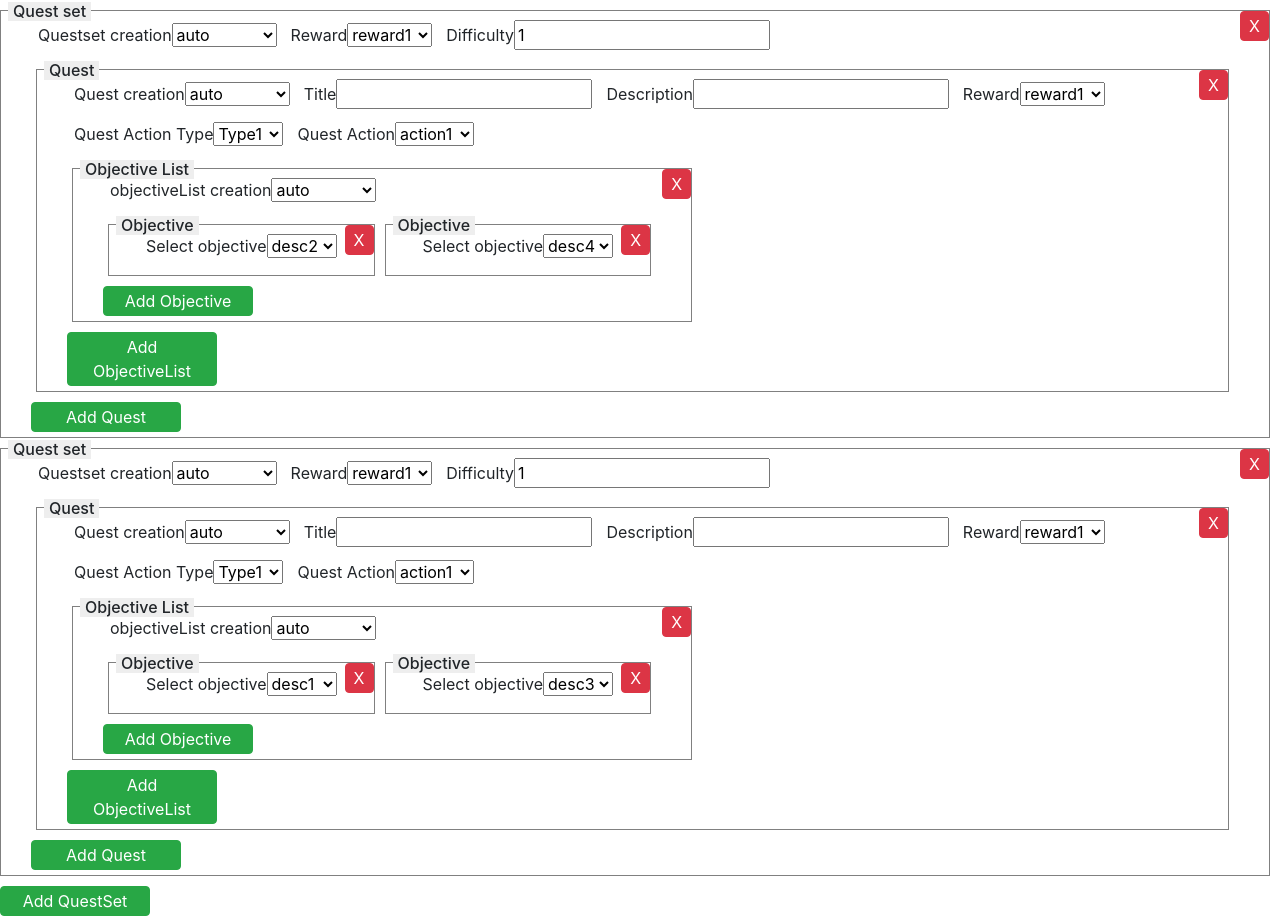
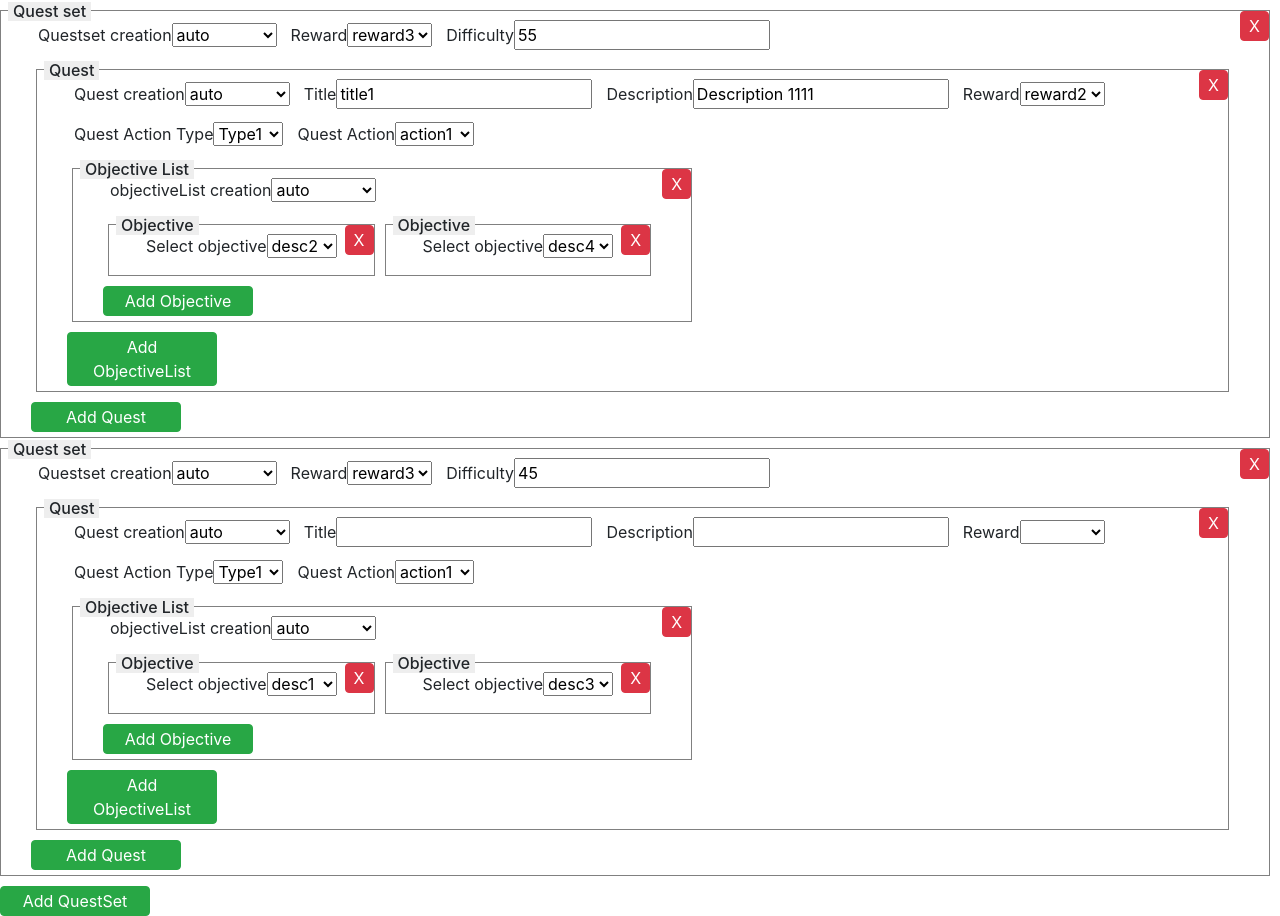
Before and after one commit to sachinsebastian1212/VueApp, a Vue app: page / in a window 1280 px wide. Built offline with nearby package versions, Linux system fonts and the light colour scheme.

Commit message:
set data to form tags using v-model

```diff
--- a/src/QuestCreationData.json
+++ b/src/QuestCreationData.json
@@ -16,11 +16,13 @@
             "id": "ol_1",
             "children": [{
                     "type": "objective",
-                    "id": "ob_78"
+                    "id": "ob_1",
+                    "db_id": "ob_78"
                 },
                 {
                     "type": "objective",
-                    "id": "ob_80"
+                    "id": "ob_2",
+                    "db_id": "ob_80"
                 }
             ]
         }]
@@ -28,6 +30,8 @@
 }, {
     "type": "questset",
     "id": "qs_2",
+    "rewardId": "qr_32",
+    "difficulty": "45",
     "children": [{
         "type": "quest",
         "id": "q_1",
@@ -36,11 +40,13 @@
             "id": "ol_1",
             "children": [{
                     "type": "objective",
-                    "id": "ob_77"
+                    "id": "ob_3",
+                    "db_id": "ob_77"
                 },
                 {
                     "type": "objective",
-                    "id": "ob_79"
+                    "id": "ob_4",
+                    "db_id": "ob_79"
                 }
             ]
         }]
--- a/src/components/QuestForm.vue
+++ b/src/components/QuestForm.vue
@@ -40,7 +40,6 @@ export default {
   },
   methods: {
     handleAddButton(arr) {
-      //cheat
       const obj = {
         type: "questset",
         id: "qs_2",
--- a/src/components/quest-components/Objective.vue
+++ b/src/components/quest-components/Objective.vue
@@ -5,12 +5,8 @@
     <div class="q-leafs">
       <span class="q-leaf">
         <label>Select objective</label>
-        <select>
-          <option
-            v-for="opt in objectives"
-            v-bind:key="opt.val"
-            v-bind:selected="jsonData.id === opt.val"
-          >{{opt.desc}}</option>
+        <select v-model="jsonData.db_id">
+          <option v-for="opt in objectives" v-bind:key="opt.val" v-bind:value="opt.val">{{opt.desc}}</option>
         </select>
       </span>
     </div>
--- a/src/components/quest-components/ObjectiveList.vue
+++ b/src/components/quest-components/ObjectiveList.vue
@@ -48,7 +48,6 @@ export default {
   },
   methods: {
     handleAddButton(arr) {
-      //cheat
       const obj = {
         type: "objective",
         id: "ob_78"
--- a/src/components/quest-components/Quest.vue
+++ b/src/components/quest-components/Quest.vue
@@ -11,16 +11,16 @@
       </span>
       <span class="q-leaf">
         <label>Title</label>
-        <input type="text">
+        <input type="text" v-model="jsonData.title">
       </span>
       <span class="q-leaf">
         <label>Description</label>
-        <input type="text">
+        <input type="text" v-model="jsonData.description">
       </span>
       <span class="q-leaf">
         <label>Reward</label>
-        <select>
-          <option v-for="opt in rewards" v-bind:key="opt.val">{{opt.desc}}</option>
+        <select v-model="jsonData.reward">
+          <option v-for="opt in rewards" v-bind:key="opt.val" v-bind:value="opt.val">{{opt.desc}}</option>
         </select>
       </span>
       <span class="q-leaf">
@@ -82,7 +82,6 @@ export default {
   },
   methods: {
     handleAddButton(arr) {
-      //cheat
       const obj = {
         type: "objectivelist",
         id: "ol_1",
--- a/src/components/quest-components/QuestSet.vue
+++ b/src/components/quest-components/QuestSet.vue
@@ -11,13 +11,13 @@
       </span>
       <span class="q-leaf">
         <label>Reward</label>
-        <select>
-          <option v-for="opt in rewards" v-bind:key="opt.val">{{opt.desc}}</option>
+        <select v-model="jsonData.rewardId">
+          <option v-for="opt in rewards" v-bind:value="opt.val" v-bind:key="opt.val">{{opt.desc}}</option>
         </select>
       </span>
       <span class="q-leaf">
         <label>Difficulty</label>
-        <input type="number" value="1">
+        <input type="number" value="1" v-model="jsonData.difficulty">
       </span>
     </div>
 
@@ -65,7 +65,6 @@ export default {
   },
   methods: {
     handleAddButton(arr) {
-      //cheat
       const obj = {
         type: "quest",
         id: "q_1",
```
